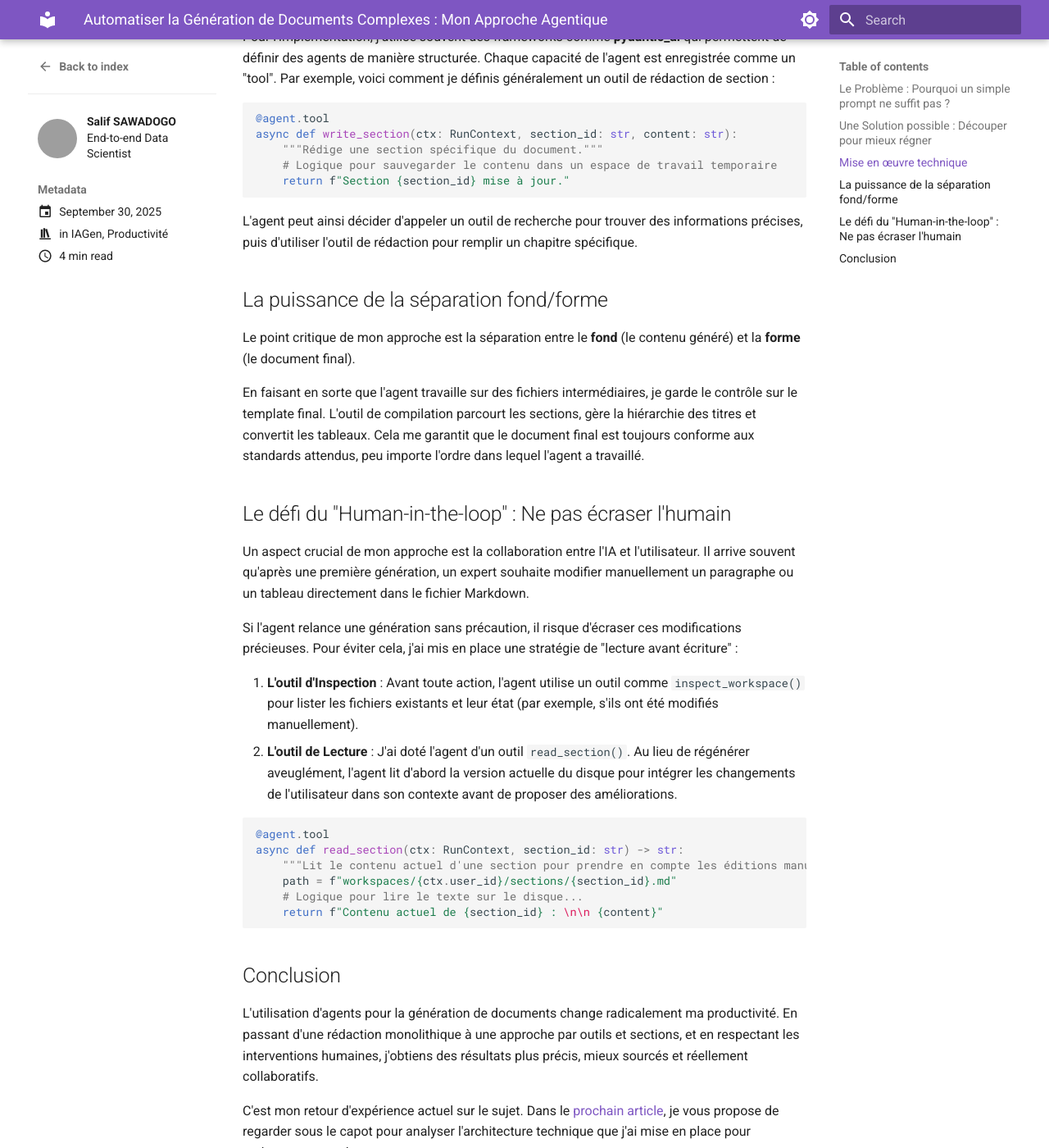
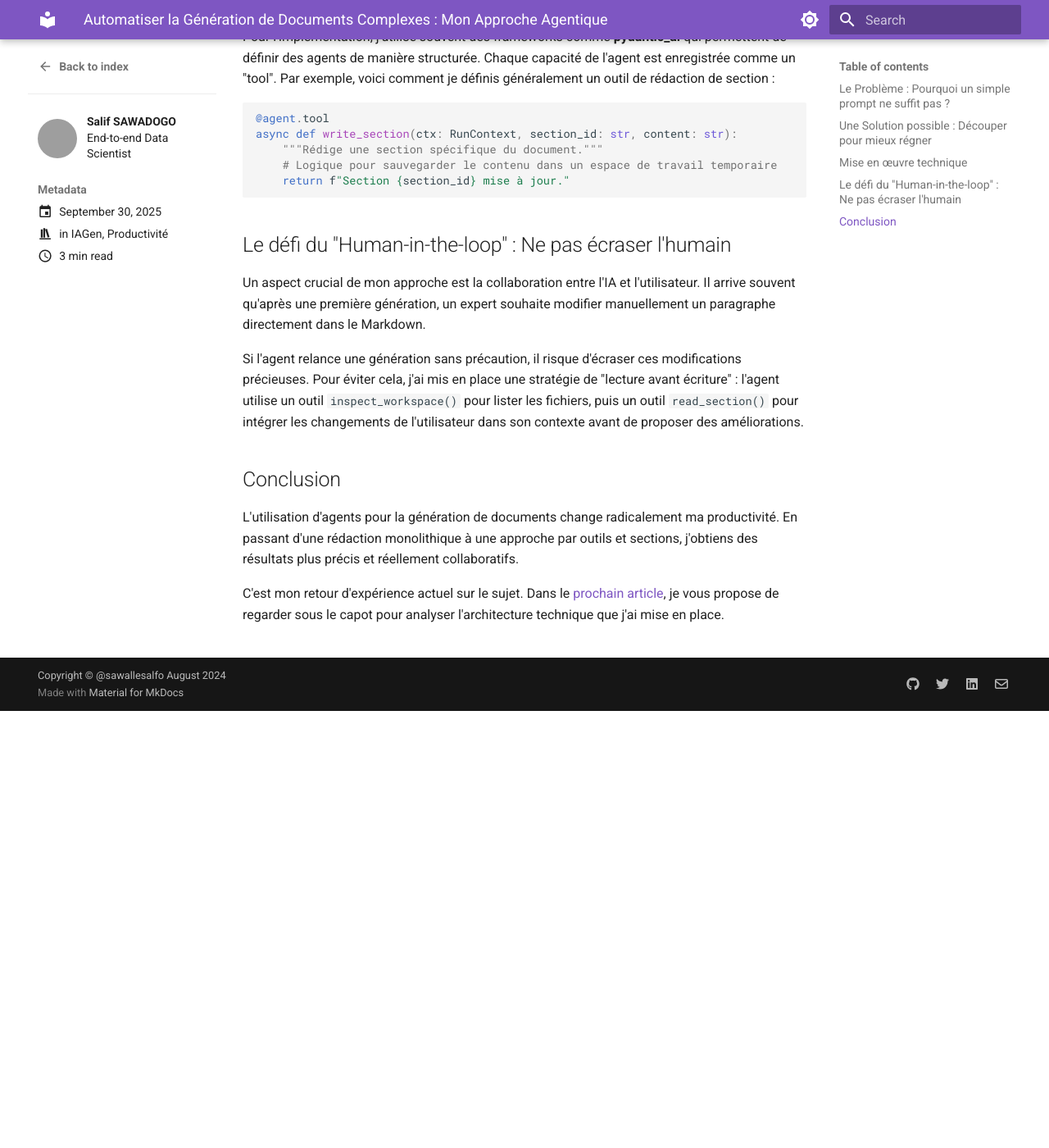
Before and after one commit to sawallesalfo/blog, an MkDocs documentation site: the page built from docs/posts/ai_document_generation.md, in a window 1280 px wide and 1400 px high, scrolled down 1174 px. Shown: the whole window at 82% size. Built offline with MkDocs 1.6.1 and Material for MkDocs 9.7.7, drawn with Linux system fonts in a browser that asks for light colours; comment, search, counter and statistics services are not loaded; after the commit the page ends 2041 px from its top, so only the background shows below that; some of the changed text lies outside the part shown; grey boxes are pictures that could not be loaded.

Commit message:
fix: remove repetitive ML Engineer phrasing and use absolute URLs for stable rendering

````diff
--- a/docs/posts/ai_document_generation.md
+++ b/docs/posts/ai_document_generation.md
@@ -11,13 +11,13 @@ categories:
 
 La génération de documents professionnels, tels que les rapports techniques ou les notes de cadrage, est une tâche qui demande souvent des heures de recherche, de synthèse et de mise en forme. Si les LLMs classiques excellent dans la rédaction de courts textes, j'ai souvent remarqué qu'ils peinent à produire des documents longs et structurés tout en respectant un template strict.
 
-Pour relever ce défi, j'ai exploré une approche agentique basée sur le pattern **ReAct** (Reasoning + Acting). Dans cet article, je partage avec vous ma façon de transformer un processus de rédaction manuel en un système capable de rechercher des données, de rédiger des sections et de compiler un document final. C'est une méthode parmi d'autres, mais elle s'est révélée particulièrement efficace pour mes besoins.
+Pour relever ce défi, j'ai exploré une approche agentique basée sur le pattern **ReAct** (Reasoning + Acting). Dans cet article, je partage avec vous ma façon de transformer un processus de rédaction manuel en un système capable de rechercher des données, de rédiger des sections et de compiler un document final. C'est une méthode parmi d'autres, mais elle s'est révélée particulièrement efficace.
 
 <!-- more -->
 
 ## Le Problème : Pourquoi un simple prompt ne suffit pas ?
 
-Lorsqu'on demande à une IA de "générer un rapport de 30 pages", on se heurte rapidement à plusieurs limites que j'ai rencontrées à maintes reprises :
+Lorsqu'on demande à une IA de "générer un rapport de 30 pages", on se heurte rapidement à plusieurs limites :
 1. **La fenêtre de contexte** : Même avec des fenêtres larges, la cohérence globale diminue avec la longueur du texte.
 2. **Le manque de données fraîches** : L'IA ne connaît pas les derniers indicateurs ou les spécificités locales sans recherche externe.
 3. **Le formatage** : Faire respecter une structure de chapitres précise et insérer des tableaux formatés reste un défi pour un modèle purement textuel.
@@ -45,34 +45,14 @@ async def write_section(ctx: RunContext, section_id: str, content: str):
     return f"Section {section_id} mise à jour."
 ```
 
-L'agent peut ainsi décider d'appeler un outil de recherche pour trouver des informations précises, puis d'utiliser l'outil de rédaction pour remplir un chapitre spécifique.
-
-## La puissance de la séparation fond/forme
-
-Le point critique de mon approche est la séparation entre le **fond** (le contenu généré) et la **forme** (le document final).
-
-En faisant en sorte que l'agent travaille sur des fichiers intermédiaires, je garde le contrôle sur le template final. L'outil de compilation parcourt les sections, gère la hiérarchie des titres et convertit les tableaux. Cela me garantit que le document final est toujours conforme aux standards attendus, peu importe l'ordre dans lequel l'agent a travaillé.
-
 ## Le défi du "Human-in-the-loop" : Ne pas écraser l'humain
 
-Un aspect crucial de mon approche est la collaboration entre l'IA et l'utilisateur. Il arrive souvent qu'après une première génération, un expert souhaite modifier manuellement un paragraphe ou un tableau directement dans le fichier Markdown.
+Un aspect crucial de mon approche est la collaboration entre l'IA et l'utilisateur. Il arrive souvent qu'après une première génération, un expert souhaite modifier manuellement un paragraphe directement dans le Markdown.
 
-Si l'agent relance une génération sans précaution, il risque d'écraser ces modifications précieuses. Pour éviter cela, j'ai mis en place une stratégie de "lecture avant écriture" :
-
-1. **L'outil d'Inspection** : Avant toute action, l'agent utilise un outil comme `inspect_workspace()` pour lister les fichiers existants et leur état (par exemple, s'ils ont été modifiés manuellement).
-2. **L'outil de Lecture** : J'ai doté l'agent d'un outil `read_section()`. Au lieu de régénérer aveuglément, l'agent lit d'abord la version actuelle du disque pour intégrer les changements de l'utilisateur dans son contexte avant de proposer des améliorations.
-
-```python
-@agent.tool
-async def read_section(ctx: RunContext, section_id: str) -> str:
-    """Lit le contenu actuel d'une section pour prendre en compte les éditions manuelles."""
-    path = f"workspaces/{ctx.user_id}/sections/{section_id}.md"
-    # Logique pour lire le texte sur le disque...
-    return f"Contenu actuel de {section_id} : \n\n {content}"
-```
+Si l'agent relance une génération sans précaution, il risque d'écraser ces modifications précieuses. Pour éviter cela, j'ai mis en place une stratégie de "lecture avant écriture" : l'agent utilise un outil `inspect_workspace()` pour lister les fichiers, puis un outil `read_section()` pour intégrer les changements de l'utilisateur dans son contexte avant de proposer des améliorations.
 
 ## Conclusion
 
-L'utilisation d'agents pour la génération de documents change radicalement ma productivité. En passant d'une rédaction monolithique à une approche par outils et sections, et en respectant les interventions humaines, j'obtiens des résultats plus précis, mieux sourcés et réellement collaboratifs.
+L'utilisation d'agents pour la génération de documents change radicalement ma productivité. En passant d'une rédaction monolithique à une approche par outils et sections, j'obtiens des résultats plus précis et réellement collaboratifs.
 
-C'est mon retour d'expérience actuel sur le sujet. Dans le [prochain article](agentic_system_architecture.md), je vous propose de regarder sous le capot pour analyser l'architecture technique que j'ai mise en place pour orchestrer tout cela.
+C'est mon retour d'expérience actuel sur le sujet. Dans le [prochain article](https://sawallesalfo.github.io/blog/2025/10/30/concevoir-un-syst%C3%A8me-agentique--quand-le-ml-engineering-rencontre-la-r%C3%A9alit%C3%A9-terrain/), je vous propose de regarder sous le capot pour analyser l'architecture technique que j'ai mise en place.
````
Also changed, not shown: docs/posts/agentic_rag_navigator.md (+2 -2 lines), docs/posts/agentic_system_architecture.md (+6 -7 lines), docs/posts/ai_webhook_integration.md (+4 -5 lines), docs/posts/docx_automation.md (+2 -9 lines).
